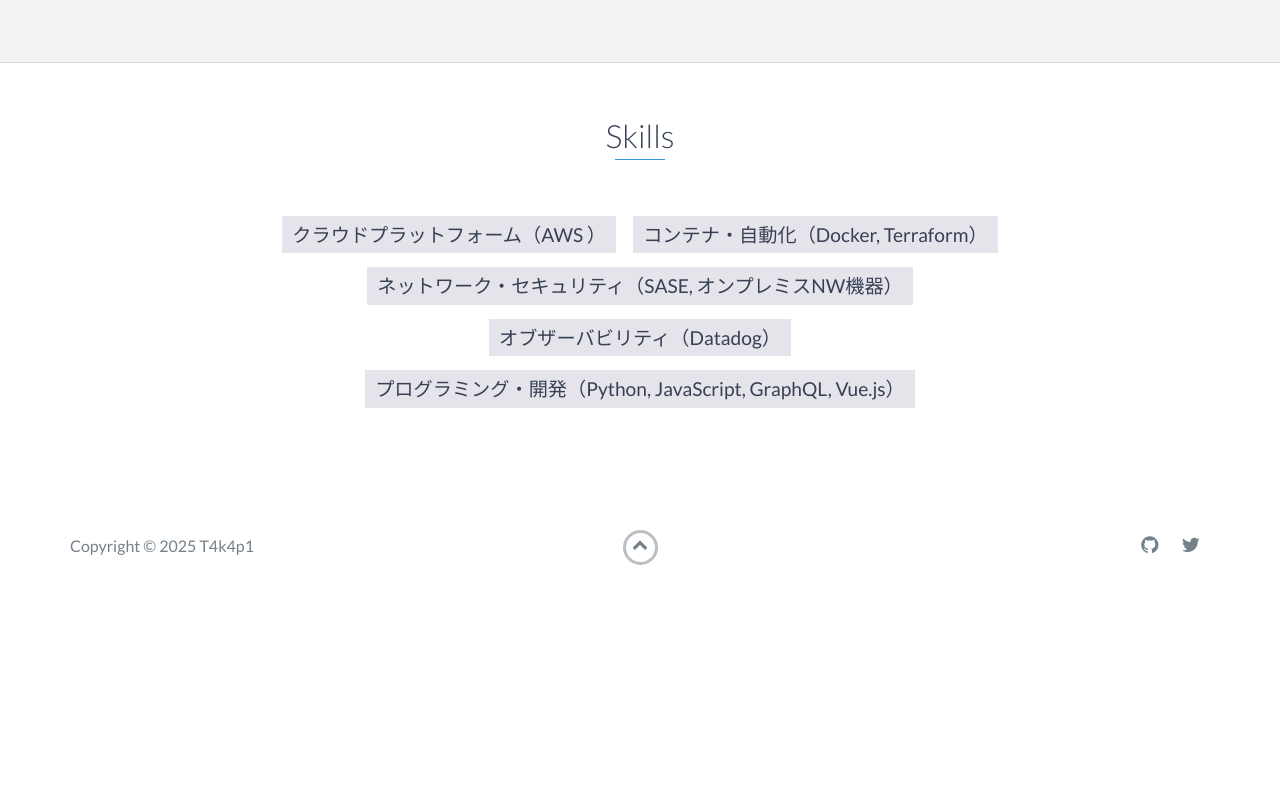
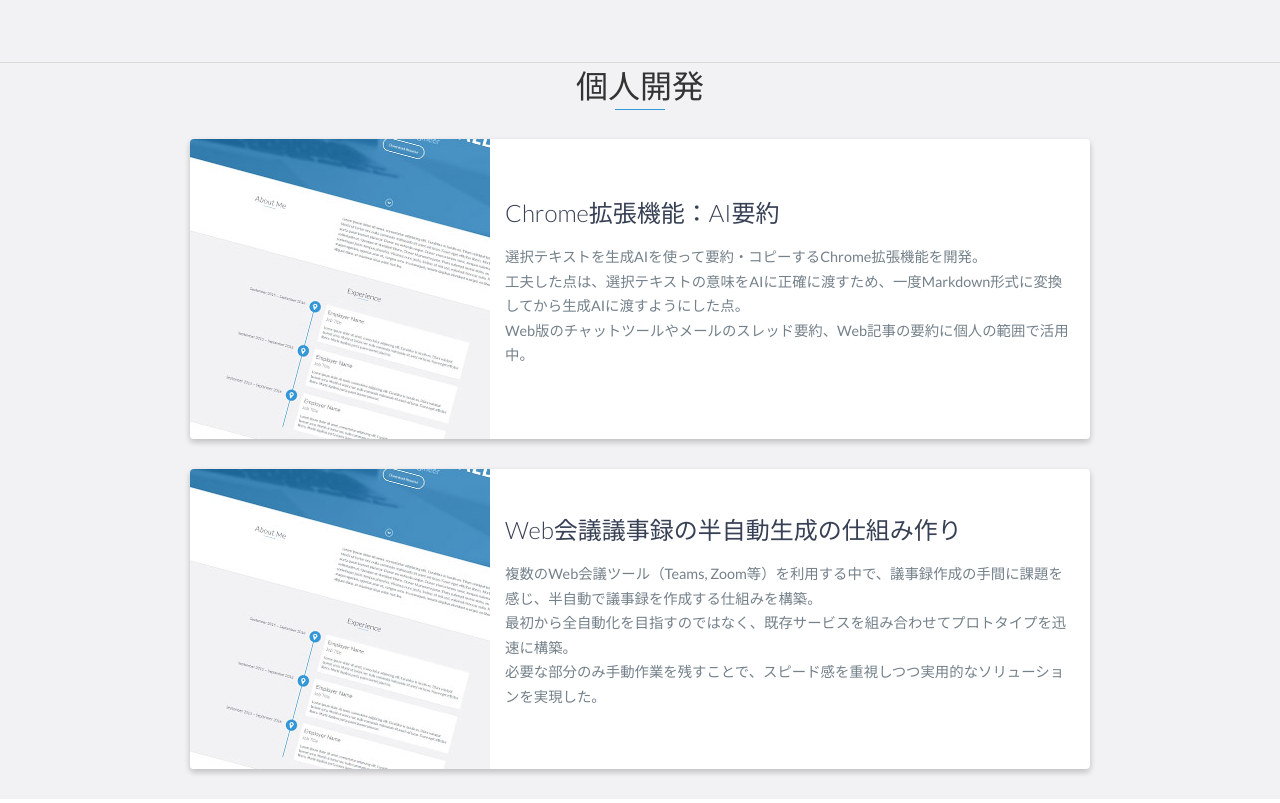
Before and after one commit to t4k4p1/t4k4p1.github.io, a website: page index.html in a window 1280 px wide. Shown: the part 3520-4323 px from the top of the page. Before the commit the page ends 4138 px from the top, so only its background shows below. Drawn offline with nearby package versions, Linux system fonts and the light colour scheme.

Commit message:
個人開発追記

```diff
--- a/css/styles.css
+++ b/css/styles.css
@@ -722,6 +722,14 @@ footer {
     padding: 0 0 0 15px;
 }
 
+#personal-projects {
+    text-align: center;
+}
+
+#personal-projects .heading {
+    display: inline-block;
+}
+
 @media only screen and (max-width: 750px) {
     #experience-timeline:before,
     #experience-timeline:after {
--- a/index.html
+++ b/index.html
@@ -193,6 +193,48 @@
     </div>
     <!-- End #projects -->
 
+    <div id="personal-projects" class="background-alt">
+        <h2 class="heading text-center">個人開発</h2>
+        <div class="container">
+            <div class="row">
+                <div class="project shadow-large">
+                    <div class="project-image">
+                        <img src="images/project.jpg" />
+                    </div>
+                    <!-- End .project-image -->
+                    <div class="project-info">
+                        <h3>Chrome拡張機能：AI要約</h3>
+                        <p>
+                            選択テキストを生成AIを使って要約・コピーするChrome拡張機能を開発。<br>
+                            工夫した点は、選択テキストの意味をAIに正確に渡すため、一度Markdown形式に変換してから生成AIに渡すようにした点。<br>
+                            Web版のチャットツールやメールのスレッド要約、Web記事の要約に個人の範囲で活用中。
+                        </p>
+                    </div>
+                    <!-- End .project-info -->
+                </div>
+                <!-- End .project -->
+
+                <div class="project shadow-large">
+                    <div class="project-image">
+                        <img src="images/project.jpg" />
+                    </div>
+                    <!-- End .project-image -->
+                    <div class="project-info">
+                        <h3>Web会議議事録の半自動生成の仕組み作り</h3>
+                        <p>
+                            複数のWeb会議ツール（Teams, Zoom等）を利用する中で、議事録作成の手間に課題を感じ、半自動で議事録を作成する仕組みを構築。<br>
+                            最初から全自動化を目指すのではなく、既存サービスを組み合わせてプロトタイプを迅速に構築。<br>
+                            必要な部分のみ手動作業を残すことで、スピード感を重視しつつ実用的なソリューションを実現した。
+                        </p>
+                    </div>
+                    <!-- End .project-info -->
+                </div>
+                <!-- End .project -->
+            </div>
+        </div>
+    </div>
+    <!-- End #personal-projects -->
+
     <div id="skills">
         <h2 class="heading">Skills</h2>
         <ul>
```
